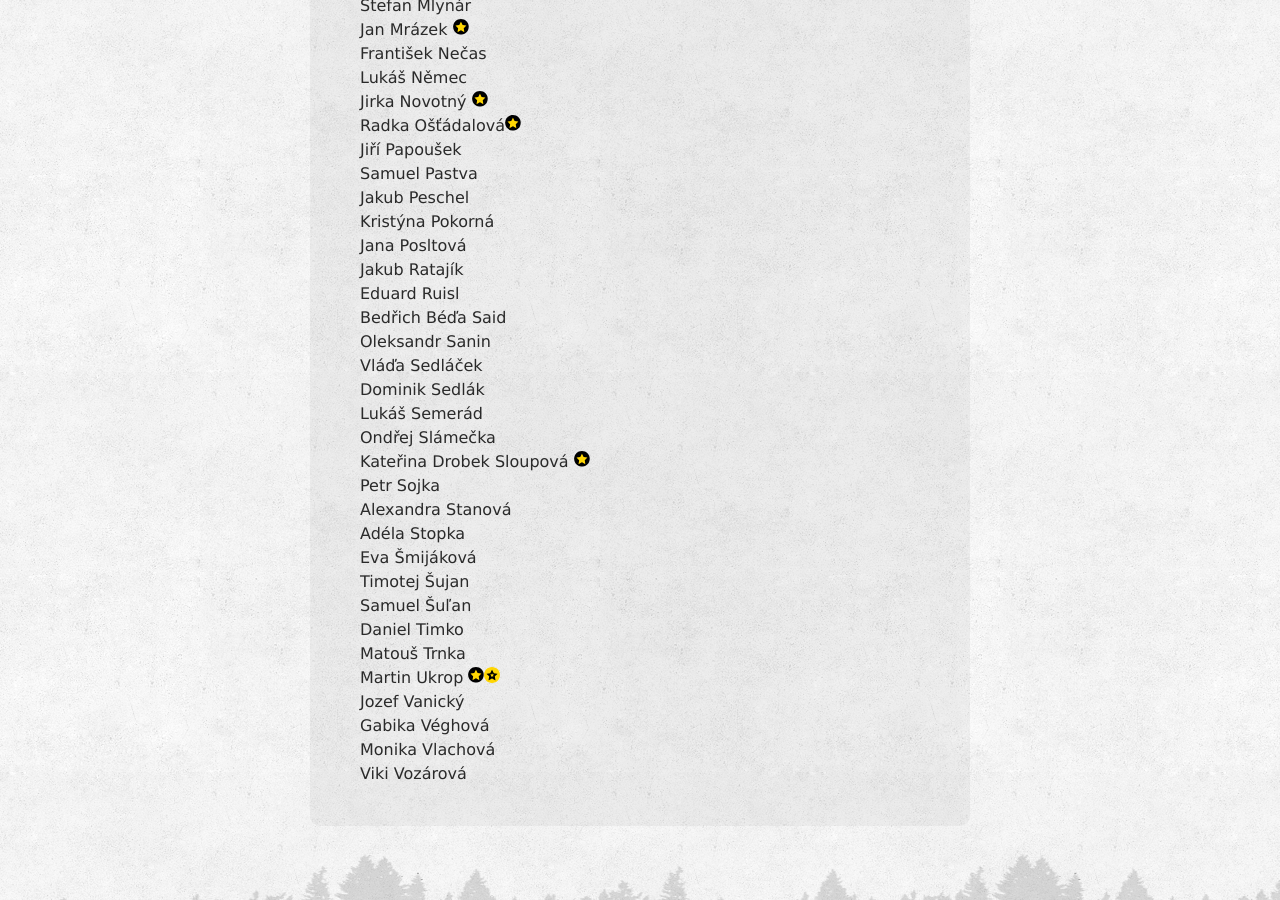
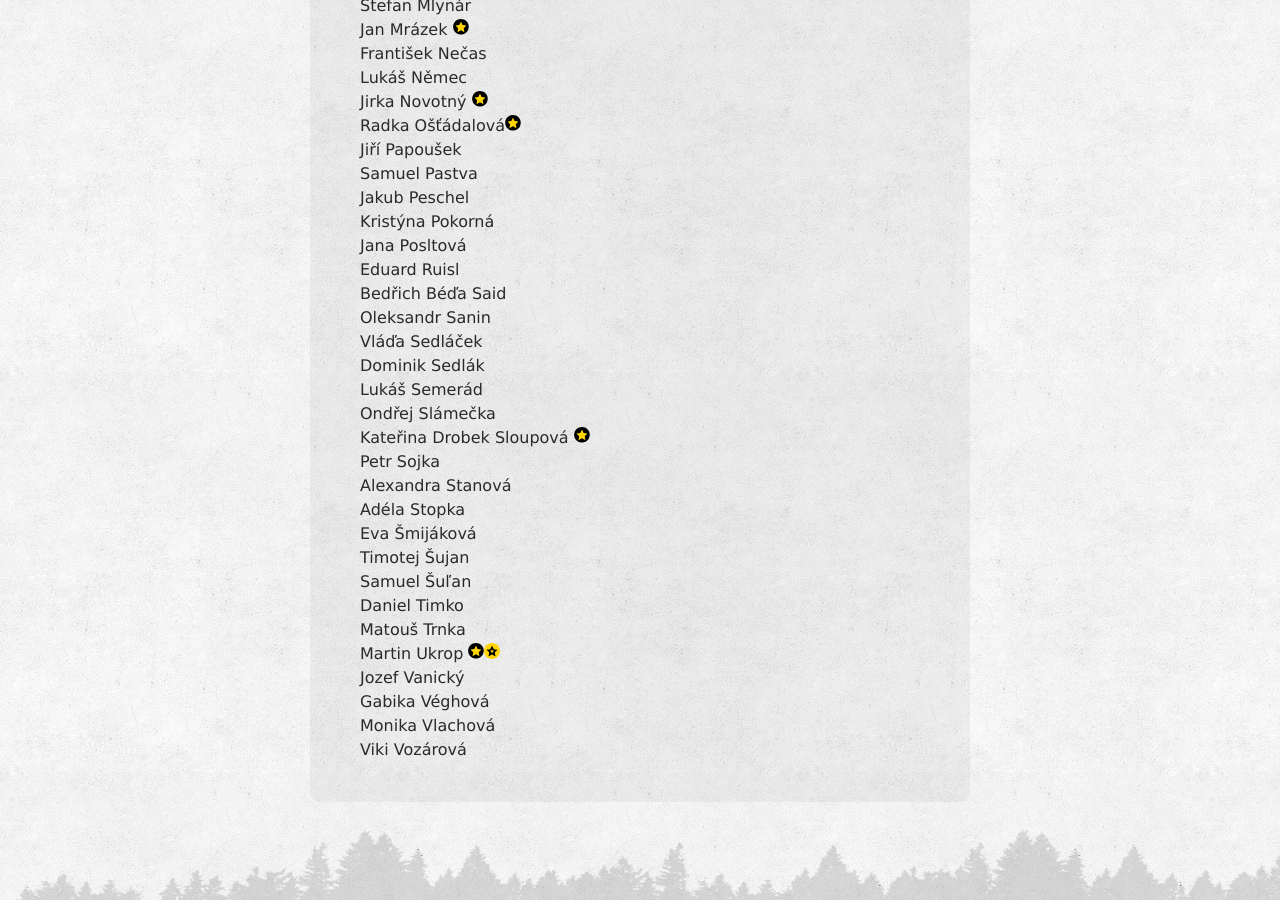
Before and after one commit to zverinec/zverinec-web, a Jekyll site: the page built from _pages/members.md, in a window 1280 px wide and 900 px high, scrolled down 2628 px. Built offline with Jekyll 4.4.1, drawn with Linux system fonts in a browser that asks for light colours; comment, search, counter and statistics services are not loaded.

Commit message:
Remove sympathising member

```diff
--- a/_pages/members.md
+++ b/_pages/members.md
@@ -105,7 +105,6 @@ Samuel Pastva<br/>
 Jakub Peschel<br/>
 Kristýna Pokorná<br/>
 Jana Posltová<br/>
-Jakub Ratajík<br/>
 Eduard Ruisl<br/>
 Bedřich Béďa Said<br/>
 Oleksandr Sanin<br/>
```
